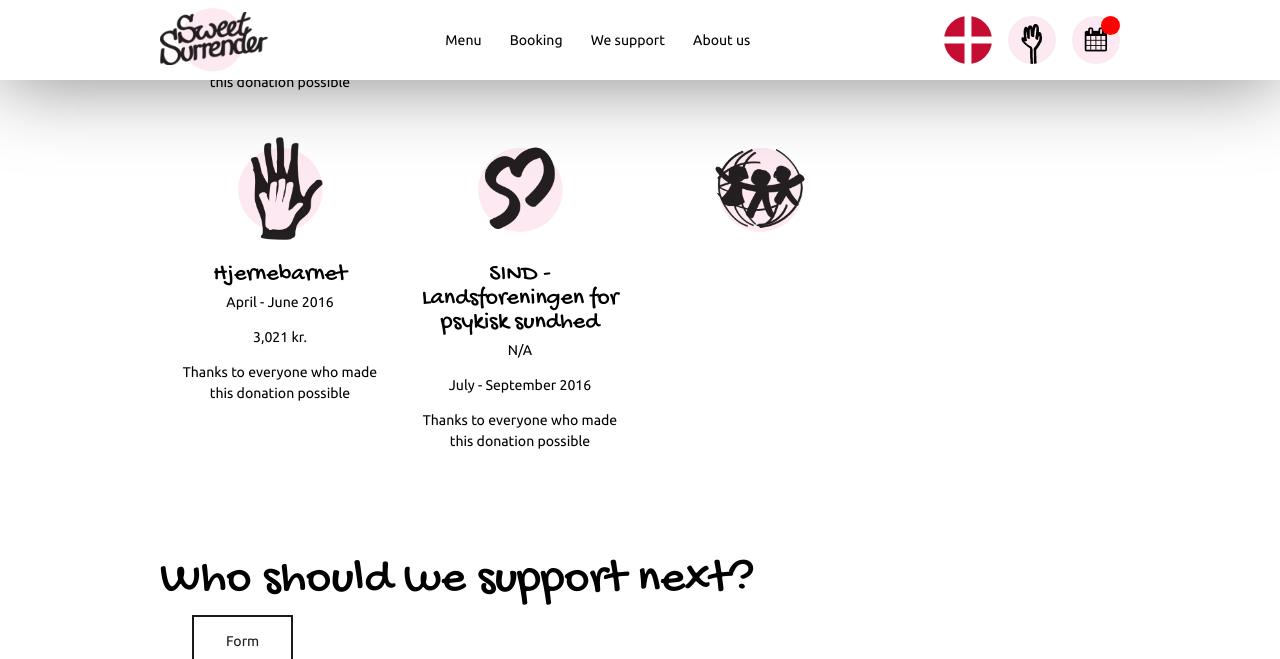
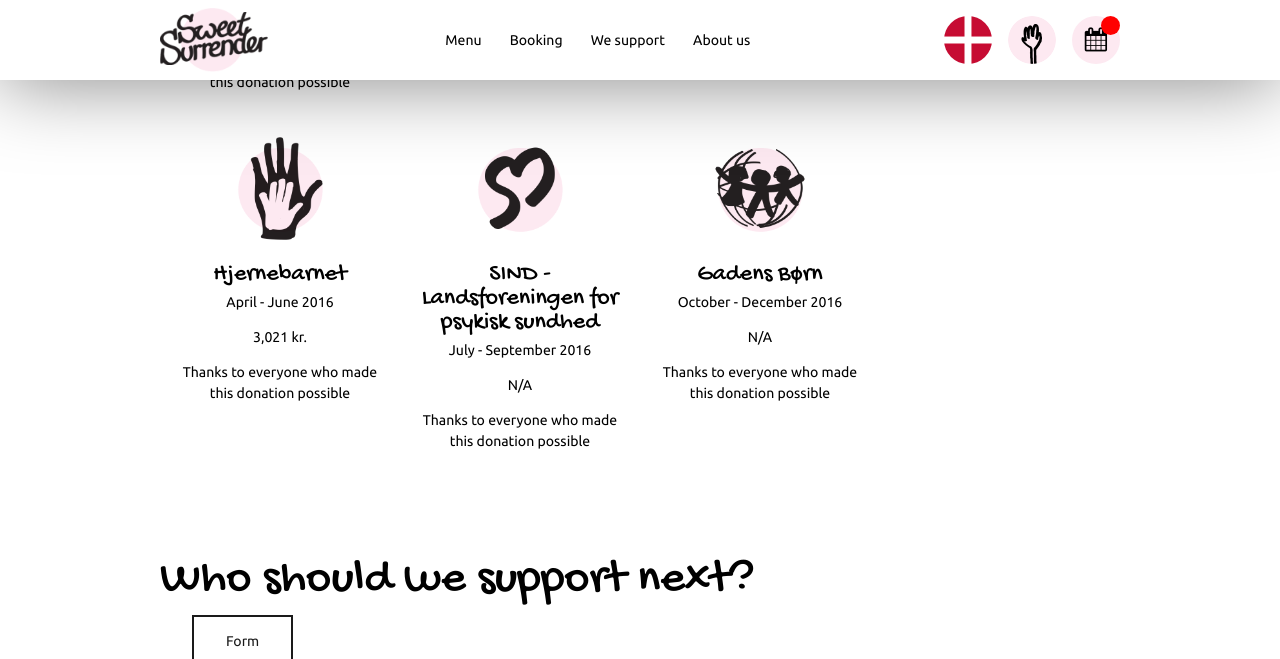
Before and after one commit to sweetsurrenderdk/sweetsurrenderdk.github.io, a Jekyll site: the page built from content/en/567d4e622341243144e3f58fc8b675a711a9ad17.md, in a window 1280 px wide and 900 px high, scrolled down 2038 px, cut to the strip 0-659 px from the top of the window. Built offline with Jekyll 4.4.1, drawn with Linux system fonts in a browser that asks for light colours.

Commit message:
Commit from HashBrown CMS

```diff
--- a/content/en/567d4e622341243144e3f58fc8b675a711a9ad17.md
+++ b/content/en/567d4e622341243144e3f58fc8b675a711a9ad17.md
@@ -97,16 +97,16 @@ sections:
                 image: 480cf92ce27e5ad2def33f6b9d68289ad037b270
             -
                 title: 'SIND - Landsforeningen for psykisk sundhed'
-                amount: 'July - September 2016'
-                period: N/A
+                amount: N/A
+                period: 'July - September 2016'
                 comment: 'Thanks to everyone who made this donation possible'
                 image: ab84305484a3c9bc5a03b503d78d5286e30faf31
             -
                 image: 883fb30fbfe1799ed767b68bf1752b1f3b07b5aa
-                title: null
-                amount: null
-                period: null
-                comment: null
+                title: 'Gadens Børn'
+                amount: N/A
+                period: 'October - December 2016'
+                comment: 'Thanks to everyone who made this donation possible'
     -
         template: tabbedIframes
         heading: 'Who should we support next?'
```
